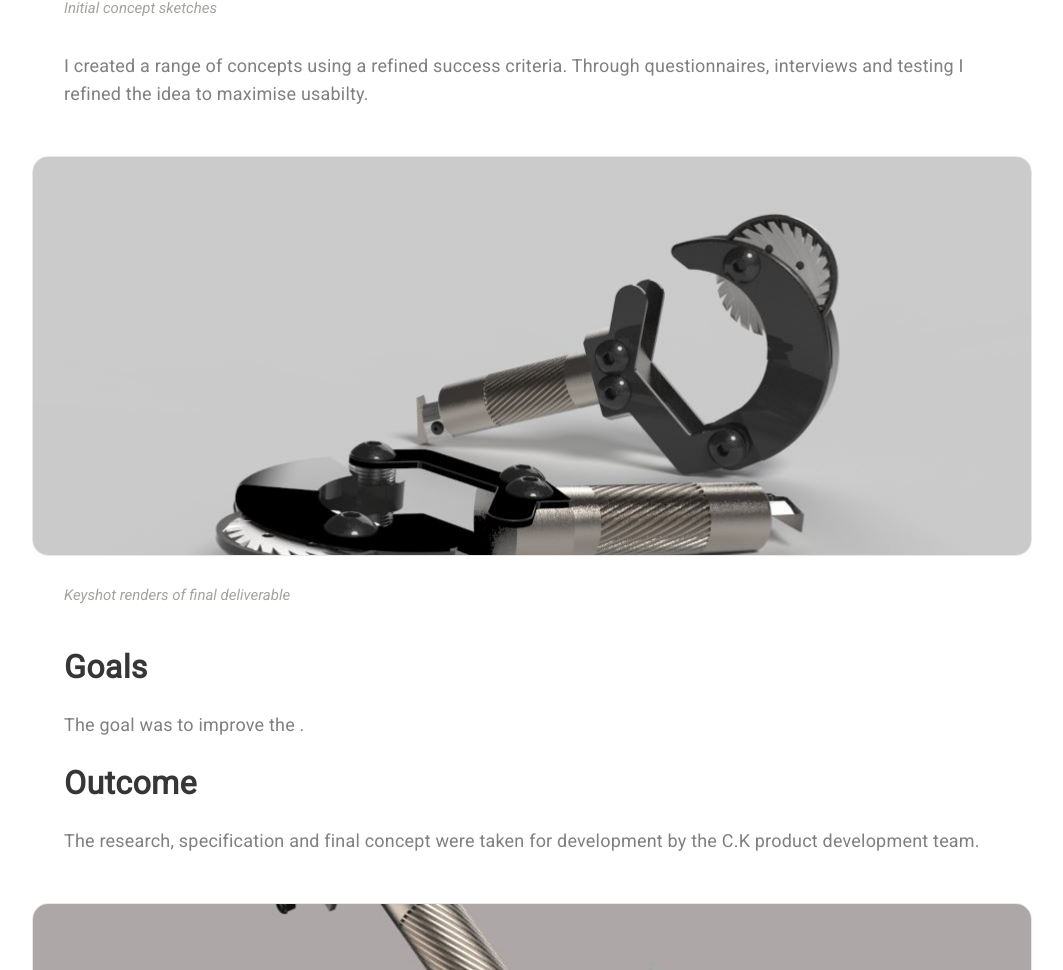
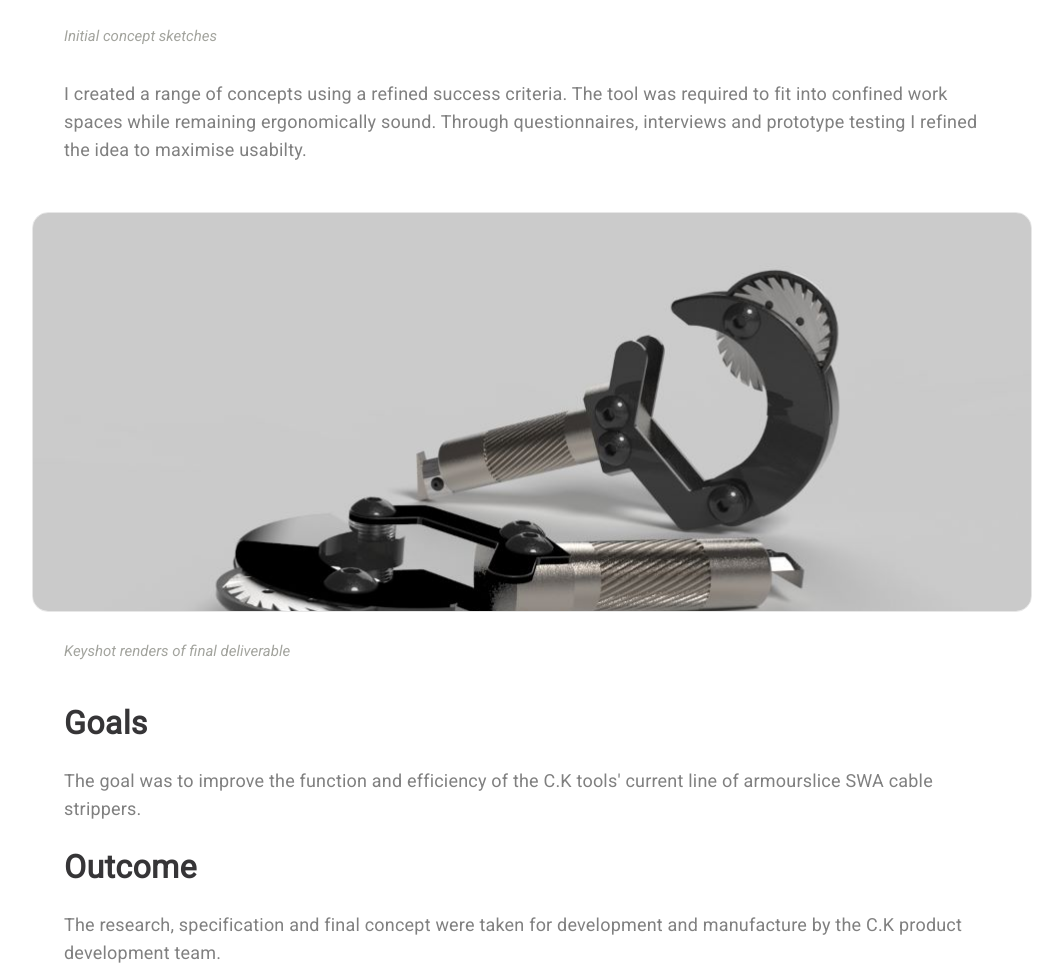
Before and after one commit to ThomasMott/portfolio, a website: page projects/armourslice.html in a window 1280 px wide. Shown: the part 1057-2027 px from the top of the page, without its empty margins (108-1171 px from the left). Drawn offline with Linux system fonts and the light colour scheme.

Commit message:
Update ArmourSlice page

```diff
--- a/projects/armourslice.html
+++ b/projects/armourslice.html
@@ -39,7 +39,7 @@
 		<div class="grid">
 			<p>Major project - 2018</p>
 			<h1 class="title">ArmourSlice</h1>
-			<p>TLDR: <em>Working with C.K tools I was taked with improving their current line of armourslice SWA cable strippers.</em></p>
+			<p>TLDR: <em>Working with C.K tools I was tasked with improving their current line of armourslice SWA cable strippers.</em></p>
 			<p class="bc"><a href="./">projects</a> › <a href="./armourslice.html">armourslice</a></p>
 			<ul class="ul-s">
 				<li>Product Design</li>
@@ -53,20 +53,20 @@
 		<div class="grid">
 			<article class="case">
 				<h2 class="sec-title">Approach</h2>
-				<p>The design process followed the double diamond, the biggest focus for this project was providing value to users as well as making sure that the final output was feasable for manufacture.</p>
+				<p>The design process followed the double diamond model, the biggest focus for this project was improving the usability and efficiency of the current armourslice cable stripping tool. I also needed to ensure the final product was feasible for mass manufacture.</p>
 				<figure>
 					<img class="case-img" src="../static/images/as/as-e.jpg" alt="user testing">
 					<figcaption>Initial concept sketches</figcaption>
 				</figure>
-				<p>I created a range of concepts using a refined success criteria. Through questionnaires, interviews and testing I refined the idea to maximise usabilty.</p>
+				<p>I created a range of concepts using a refined success criteria. The tool was required to fit into confined work spaces  while remaining ergonomically sound. Through questionnaires, interviews and prototype testing I refined the idea to maximise usabilty.</p>
 				<figure>
 					<img class="case-img" src="../static/images/as/as.jpg" alt="sketches for ripple project">
 					<figcaption>Keyshot renders of final deliverable</figcaption>
 				</figure>
 				<h2 class="sec-title">Goals</h2>
-				<p>The goal was to improve the .</p>
+				<p>The goal was to improve the function and efficiency of the C.K tools' current line of armourslice SWA cable strippers.</p>
 				<h2 class="sec-title">Outcome</h2>
-				<p>The research, specification and final concept were taken for development by the C.K product development team.</p>
+				<p>The research, specification and final concept were taken for development and manufacture by the C.K product development team.</p>
 				<figure>
 					<img class="case-img" src="../static/images/as/as-1.jpg" alt="ripple product mockup">
 					<img class="case-img" src="../static/images/as/as-2.jpg" alt="ripple 3d model">
```
